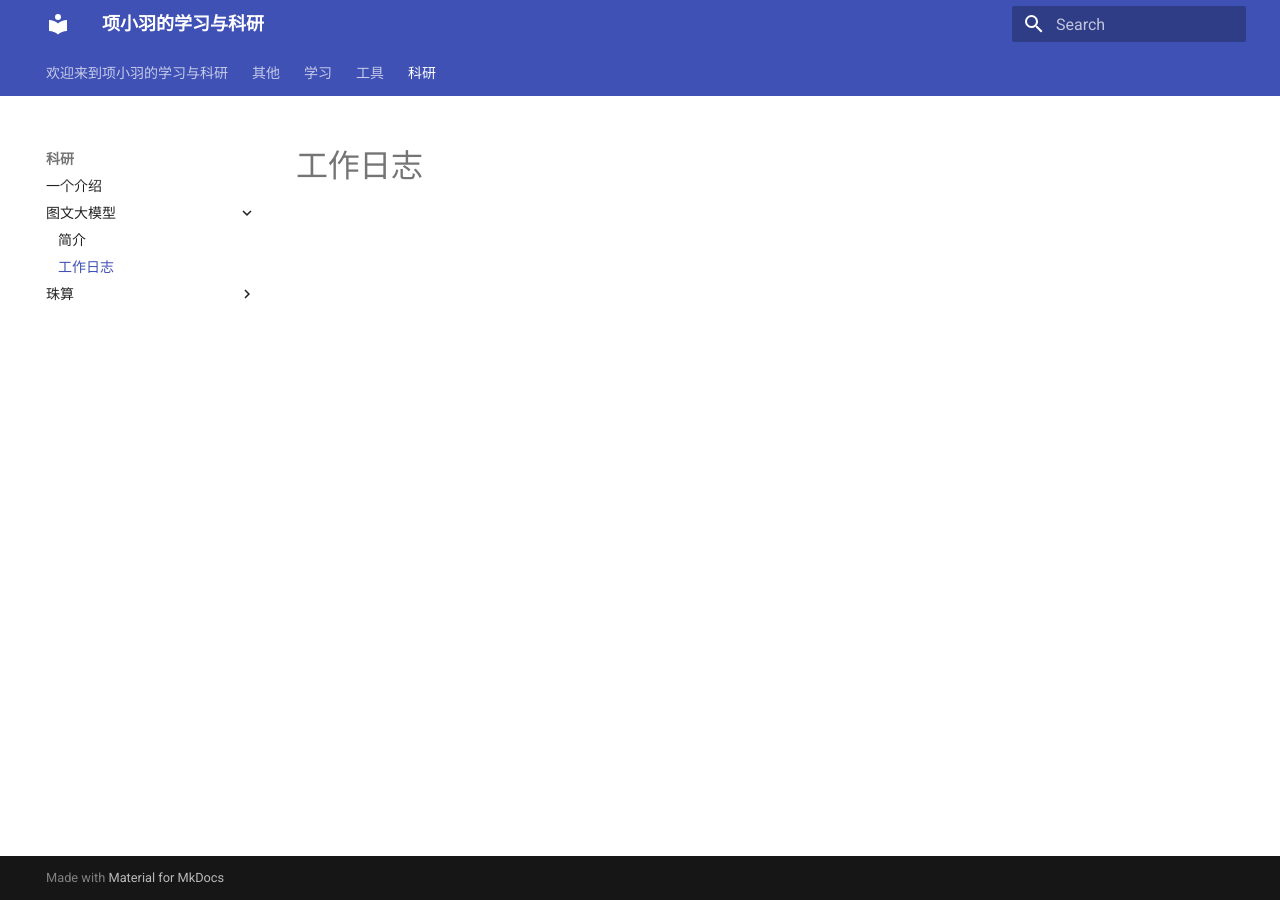
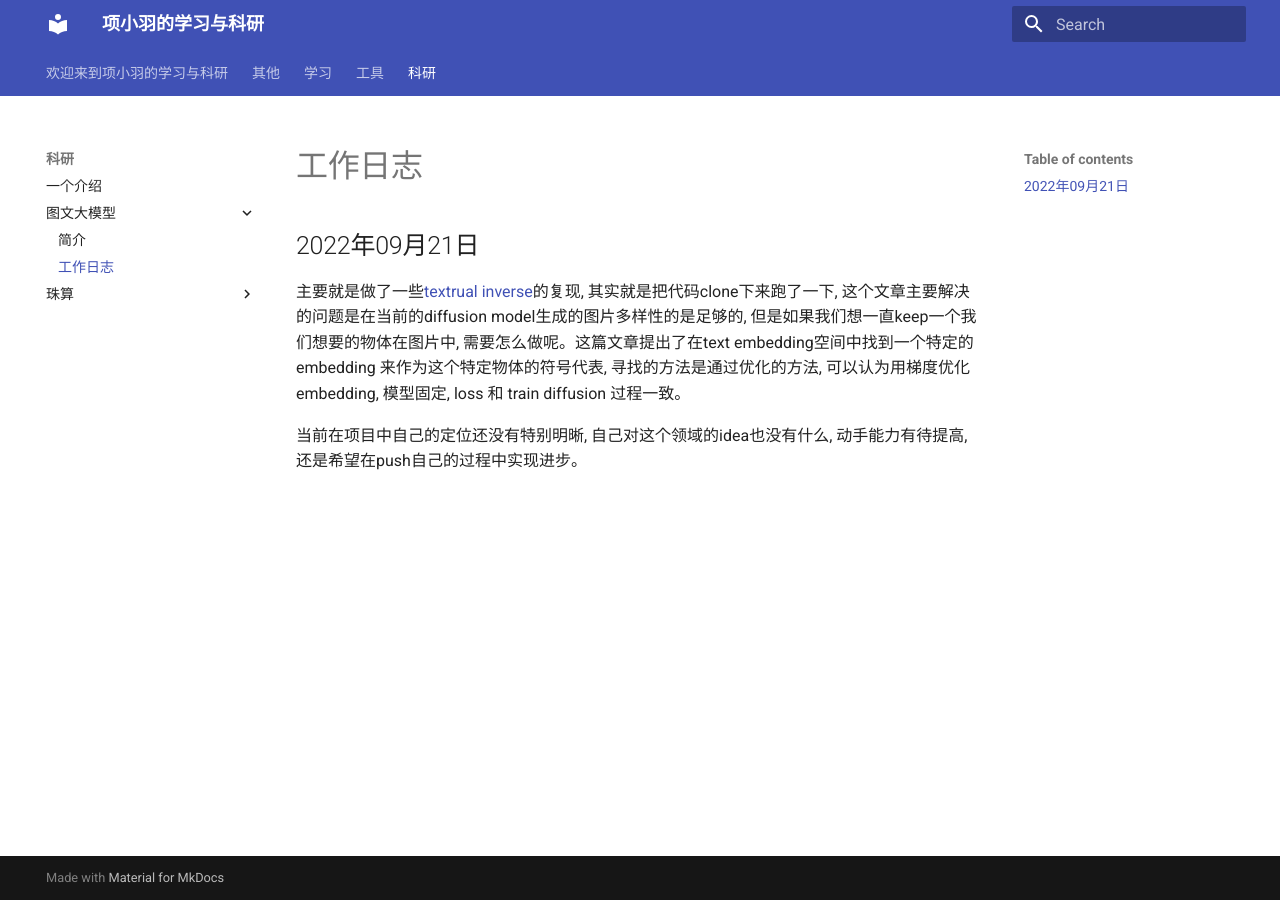
Before and after one commit to Xiang-cd/selfwiki, an MkDocs documentation site: the page built from docs/科研/图文大模型/01working_log.md, in a window 1280 px wide. Built offline with MkDocs 1.6.1 and Material for MkDocs 9.7.7, drawn with Linux system fonts in a browser that asks for light colours.

Commit message:
a new stage

```diff
--- a/docs/科研/图文大模型/01working_log.md
+++ b/docs/科研/图文大模型/01working_log.md
@@ -1 +1,9 @@
 # 工作日志
+
+
+
+## 2022年09月21日
+
+主要就是做了一些[textrual inverse](https://textual-inversion.github.io/)的复现, 其实就是把代码clone下来跑了一下, 这个文章主要解决的问题是在当前的diffusion model生成的图片多样性的是足够的, 但是如果我们想一直keep一个我们想要的物体在图片中, 需要怎么做呢。这篇文章提出了在text embedding空间中找到一个特定的embedding 来作为这个特定物体的符号代表, 寻找的方法是通过优化的方法, 可以认为用梯度优化embedding, 模型固定, loss 和 train diffusion 过程一致。
+
+当前在项目中自己的定位还没有特别明晰, 自己对这个领域的idea也没有什么, 动手能力有待提高, 还是希望在push自己的过程中实现进步。
```
Also changed, not shown: docs/其他/books.md (added, +9 -0 lines), docs/其他/music.md (added, +9 -0 lines), docs/工具/index.md (+1 -1 lines), docs/工具/teach you mac.md (added, +34 -0 lines), 3 other files.
